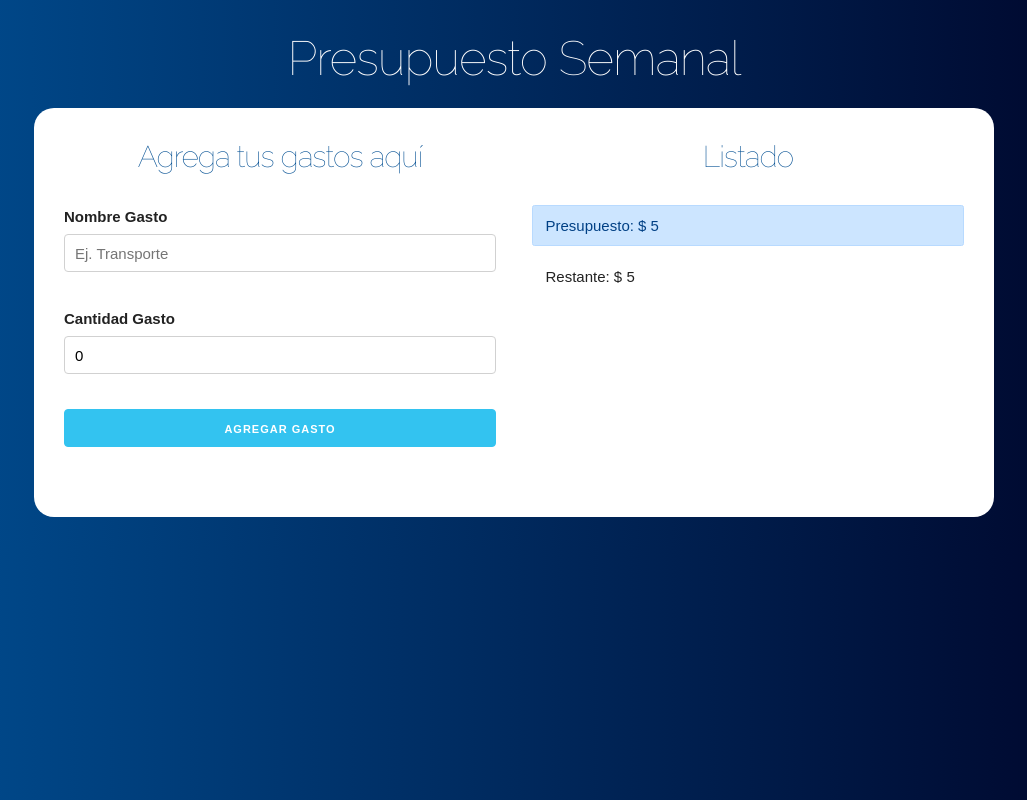
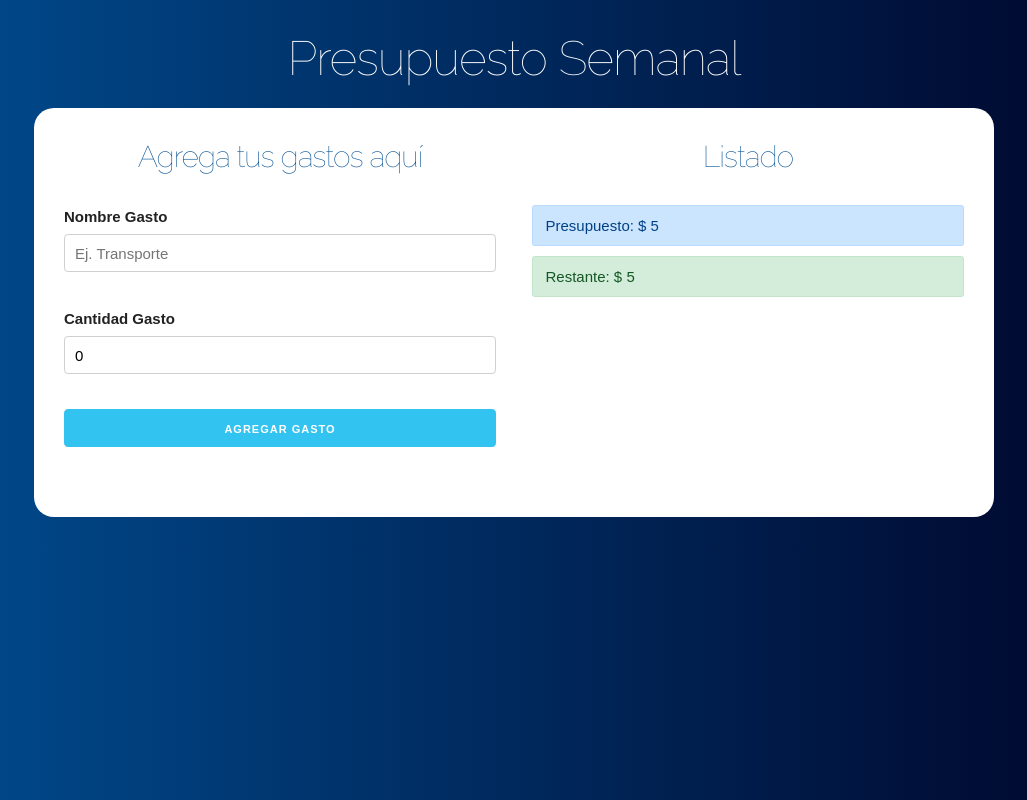
Before and after one commit to bryan2811/presupuesto-curso-react, a React (Create React App) app: page / in a window 1280 px wide. Both pictures are taken after typing "5" into the empty fields and a click on the input "Definir Presupuesto". Shown: the whole page, without its empty margins (126-1153 px from the left). Built offline with nearby package versions, Linux system fonts and the light colour scheme.

Commit message:
cambiando el color del restante segun el presupuesto

```diff
--- a/src/App.js
+++ b/src/App.js
@@ -30,7 +30,7 @@
         // Resetear a false
         guardarCrearGasto(false);
     }
-  }, [gasto]);
+  }, [gasto, creargasto, gastos, restante]);
 
   return (
     <div className="App">
--- a/src/Components/ControlPresupuesto.js
+++ b/src/Components/ControlPresupuesto.js
@@ -1,4 +1,5 @@
 import React, { Fragment } from 'react';
+import { revisarPresupuesto } from '../helpers'
 
 const ControlPresupuesto = ({presupuesto, restante}) => {
     return (
@@ -6,7 +7,7 @@
             <div className="alert alert-primary">
                 Presupuesto: $ {presupuesto}
             </div>
-            <div className="alert">
+            <div className={revisarPresupuesto(presupuesto, restante)}>
                 Restante: $ {restante}
             </div>
         </Fragment>
--- /dev/null
+++ b/src/helpers.js
@@ -0,0 +1,13 @@
+export const revisarPresupuesto = (presupuesto, restante) => {
+    let clase;
+
+    if ( (presupuesto / 4) > restante )  {
+        clase = 'alert alert-danger'
+    } else if ( (presupuesto / 2) > restante ) {
+        clase = 'alert alert-warning'
+    } else {
+        clase = 'alert alert-success'
+    }
+
+    return clase;
+}
```
